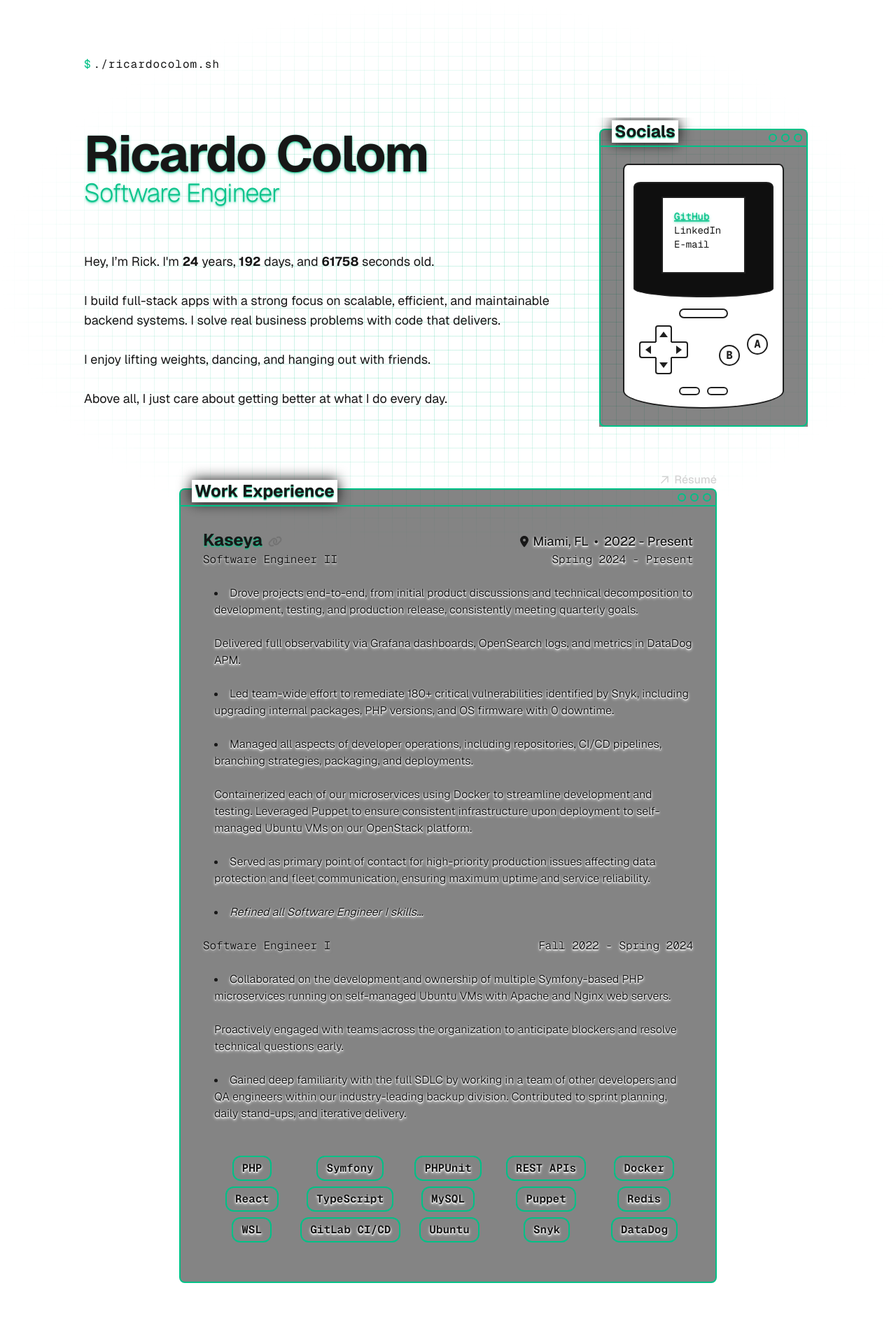
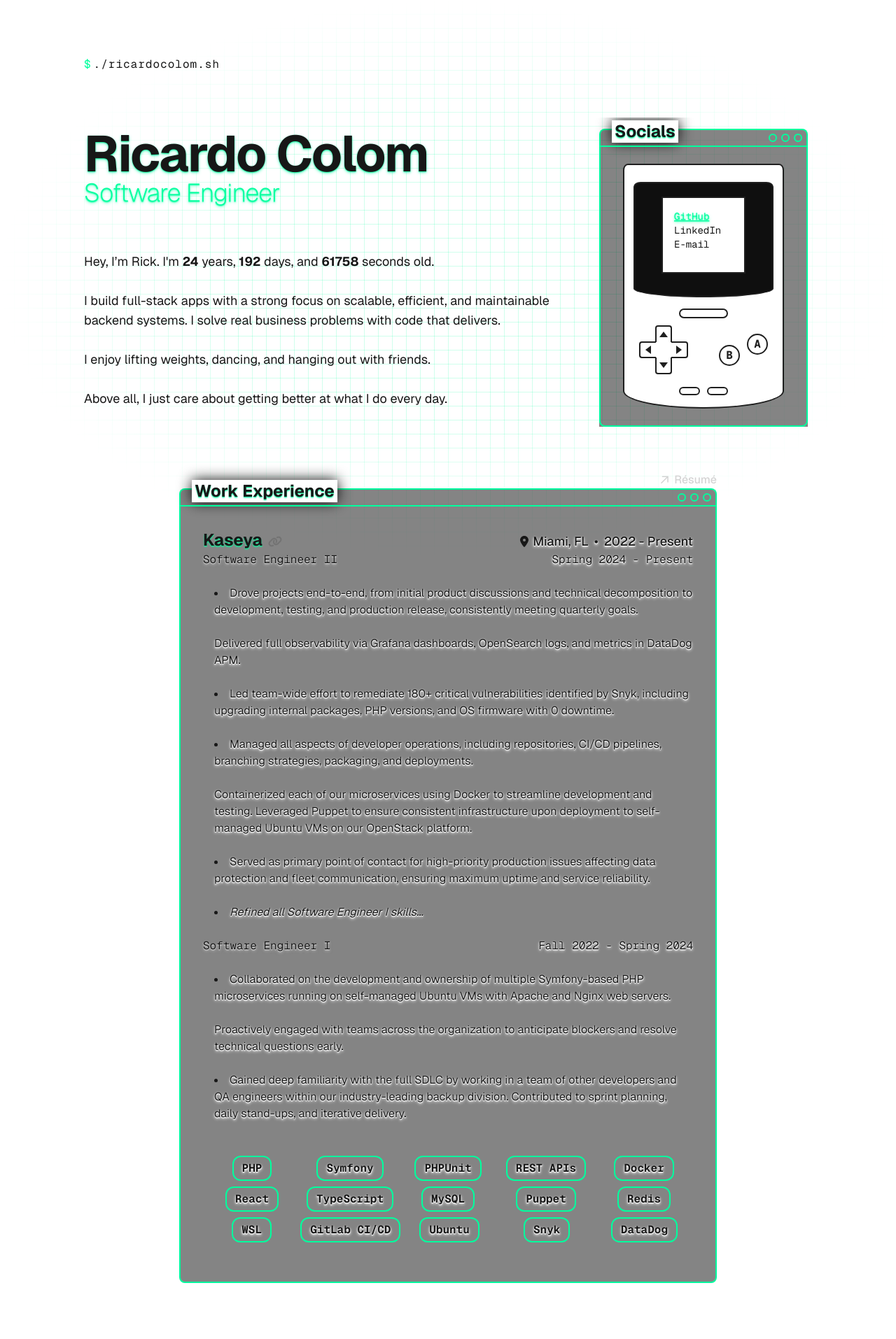
Before and after one commit to ricardocolom64/site, a Laravel app: page / in a window 1280 px wide. Shown: the whole page at 70% size. Run offline with Laravel 12, Linux system fonts and the light colour scheme; style sheets or scripts are compiled from the project's sources; some libraries are stand-ins or nearby versions; some web fonts are replaced.

Commit message:
fix - slight change to neo color

```diff
--- a/resources/css/app.css
+++ b/resources/css/app.css
@@ -12,8 +12,8 @@
     --color-dark: #0a0a0a;
     --color-dark-text: #ededed;
 
-    --color-neo: #00c187;
-    --color-neo-secondary: #00c18730;
+    --color-neo: #00ff9e;
+    --color-neo-secondary: #00ff9e30;
     --color-neo-grey: #0f0f0f;
     --color-neo-grey-secondary: #1f1f1f;
 }
```
